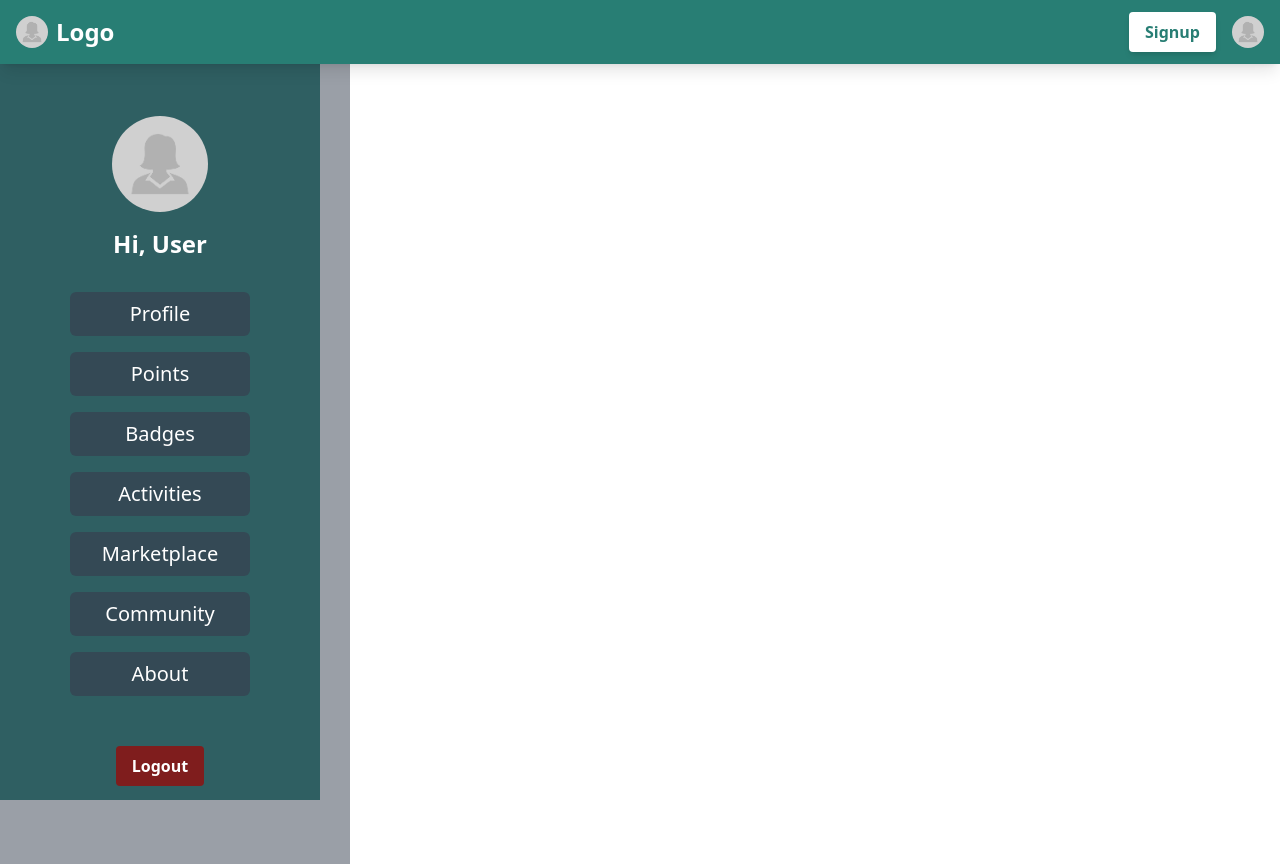
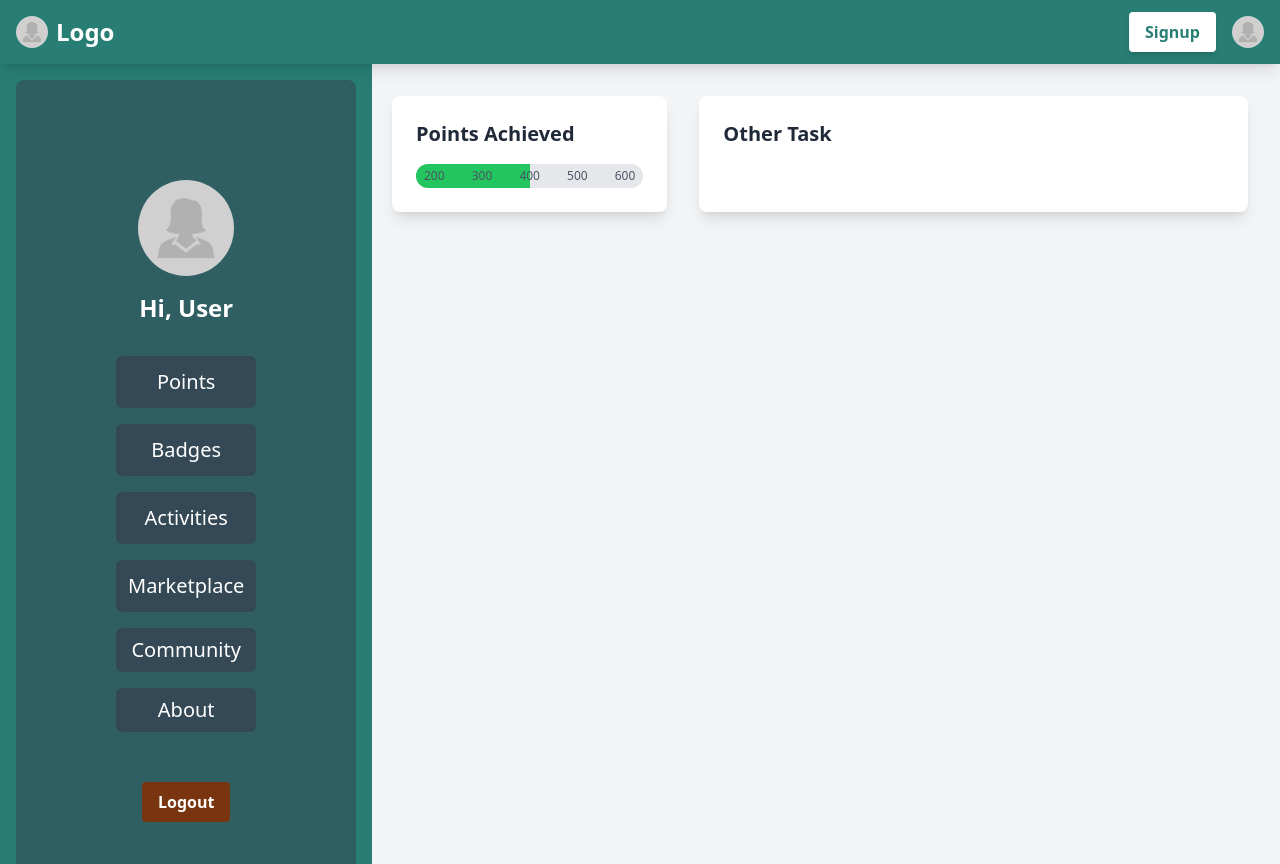
Before and after one commit to Sareeka61/EcoQuest, a React (Vite) app in the folder frontend/ecoquest/: page / in a window 1280 px wide. Before the commit the page ends 800 px from the top, so only its background shows below. Built offline with nearby package versions, Linux system fonts and the light colour scheme.

Commit message:
Add user points and action card

```diff
--- a/frontend/ecoquest/src/App.jsx
+++ b/frontend/ecoquest/src/App.jsx
@@ -5,15 +5,16 @@ import Navbar from './components/Navbar'
 import Userinfo from './components/Userinfo'
 
 function App() {
-  const [count, setCount] = useState(0)
 
   return (
-    <>
-      <Navigation />
-      <Navbar />
-      <Userinfo/>
-      </>
-  )
+    <div>
+        <div>
+  <div class="col-span-4"><Navigation /></div>
+  <div class="col-span-8">    <Userinfo /></div>
+</div>
+  <Navbar />
+      </div>
+  );
 }
 
 export default App
--- a/frontend/ecoquest/src/components/Navigation.jsx
+++ b/frontend/ecoquest/src/components/Navigation.jsx
@@ -10,7 +10,7 @@ const Navigation = () => {
   };
 
   return (
-    <div className="w-1/4 bg-primary h-screen fixed text-white p-4 flex flex-col items-center">
+    <div className="w-20% bg-primary h-screen fixed text-white p-4 flex flex-col items-center">
       <div className="flex flex-col items-center bg-gray-700 bg-opacity-50 p-[100px] rounded-lg mb-4 flex-grow">
         <div className="flex flex-col items-center mb-8">
           <img
@@ -23,17 +23,16 @@ const Navigation = () => {
           </div>
         </div>
         <ul className="flex flex-col space-y-4 text-xl text-center w-full">
-          <li className='bg-gray-700 bg-opacity-70 p-2 rounded-md w-[180px]'>Profile</li>
-          <li className='bg-gray-700 bg-opacity-70 p-2 rounded-md w-full'>Points</li>
-          <li className='bg-gray-700 bg-opacity-70 p-2 rounded-md w-full'>Badges</li>
-          <li className='bg-gray-700 bg-opacity-70 p-2 rounded-md w-full'>Activities</li>
-          <li className='bg-gray-700 bg-opacity-70 p-2 rounded-md w-full'>Marketplace</li>
+          <li className='bg-gray-700 bg-opacity-70 p-3 rounded-md w-full'>Points</li>
+          <li className='bg-gray-700 bg-opacity-70 p-3 rounded-md w-full'>Badges</li>
+          <li className='bg-gray-700 bg-opacity-70 p-3 rounded-md w-full'>Activities</li>
+          <li className='bg-gray-700 bg-opacity-70 p-3 rounded-md w-full'>Marketplace</li>
           <li className='bg-gray-700 bg-opacity-70 p-2 rounded-md w-full'>Community</li>
           <li className='bg-gray-700 bg-opacity-70 p-2 rounded-md w-full'>About</li>
         </ul>
       <button
         onClick={handleLogout}
-        className="bg-red-900 hover:bg-red-600 text-white font-bold py-2 px-4 rounded focus:outline-none focus:shadow-outline mt-[50px]"
+        className="bg-amber-900 hover:bg-red-600 text-white font-bold py-2 px-4 rounded focus:outline-none focus:shadow-outline mt-[50px]"
       >
         Logout
       </button>
--- a/frontend/ecoquest/src/components/Userinfo.jsx
+++ b/frontend/ecoquest/src/components/Userinfo.jsx
@@ -1,11 +1,34 @@
-import React from 'react'
+import React from 'react';
 
-const Userinfo = () => {
+const UserInfo = () => {
+  const milestones = [200, 300, 400, 500, 600];
+
   return (
-    <>
+    <div className="w-80% ml-[360px] mt-16 p-8 bg-gray-100 h-screen overflow-y-auto">
+      <div className="flex flex-col md:flex-row space-y-8 md:space-y-0 md:space-x-8">
+        {/* Card for Points */}
+        <div className="bg-white rounded-lg shadow-lg p-6 w-full md:w-1/3">
+          <h2 className="text-xl font-bold mb-4 text-gray-800">Points Achieved</h2>
+          <div className="relative bg-gray-200 h-6 rounded-full overflow-hidden">
+            <div className="bg-green-500 h-full" style={{ width: '50%' }}></div>
+            <div className="absolute inset-0 flex justify-between items-center px-2">
+              {milestones.map((milestone, index) => (
+                <span key={index} className="text-xs text-gray-600">
+                  {milestone}
+                </span>
+              ))}
+            </div>
+          </div>
+        </div>
 
-    </>
-  )
-}
+        {/* Another Task/Card */}
+        <div className="bg-white rounded-lg shadow-lg p-6 w-full md:w-2/3">
+          <h2 className="text-xl font-bold mb-4 text-gray-800">Other Task</h2>
+          {/* Content for another task */}
+        </div>
+      </div>
+    </div>
+  );
+};
 
-export default Userinfo
+export default UserInfo;
```
